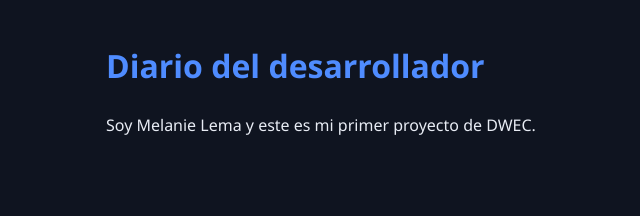
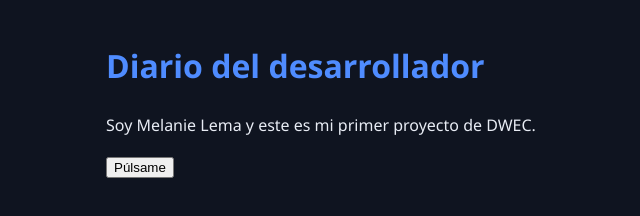
Before and after one commit to lemapilapanamelanie-netizen/Melanie_Lema_DWEC, a plain HTML site: page index.html in a window 1280 px wide. Shown: the whole page, without its empty margins (184-824 px from the left). Drawn offline with Linux system fonts and the light colour scheme.

Commit message:
El boton

```diff
--- a/index.html
+++ b/index.html
@@ -10,5 +10,6 @@
 <h1 id="titulo">Diario del desarrollador</h1>
 <p>Soy Melanie Lema  y este es mi primer proyecto de DWEC.</p>
 <script src="app.js"></script>
+<button id="miBoton">Púlsame</button>
 </body>
 </html>
```
